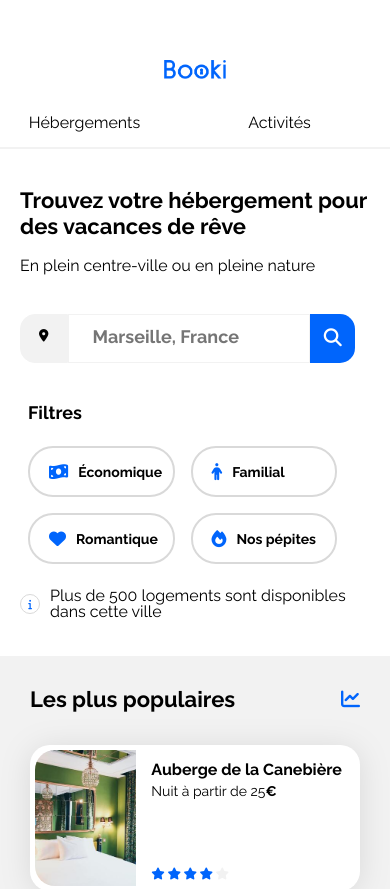
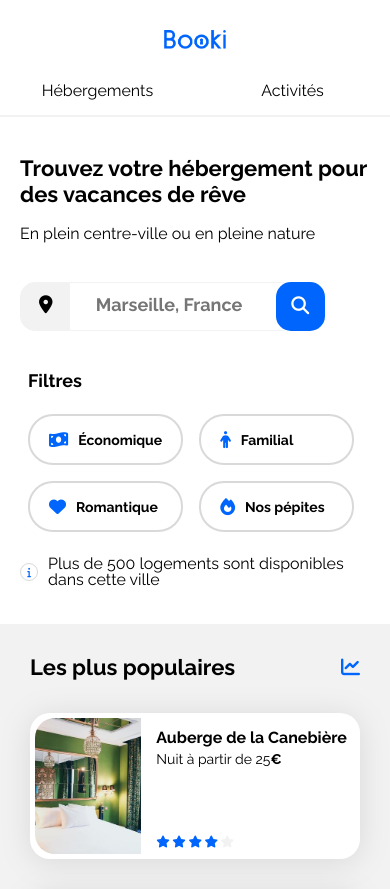
Before and after one commit to JulienAudras/Booki, a plain HTML site: page index.html in a window 390 px wide. Shown: the top 889 px of the page. Drawn offline with Linux system fonts and the light colour scheme; a web font is replaced by a local one.

Commit message:
Booki modif pré-éval 26/04/23

```diff
--- a/css/style.css
+++ b/css/style.css
@@ -1,6 +1,7 @@
 /****** General ***********/
 * {
     font-family: 'Raleway', sans-serif;
+    box-sizing: border-box;
 }
 
 :root {
@@ -9,6 +10,7 @@
     --filter-bg-color: #DEEBFF;
     --card-bg-color: white;
     --filter-border-color:#D9D9D9;
+    --filter-hover-color:#DEEBFF;
     font-size: 10px;
 }
 
@@ -79,6 +81,7 @@ header {
     flex-direction: row;
     justify-content: space-between;
     align-items:baseline;
+    margin-bottom: 60px;
 
 }
 
@@ -86,12 +89,13 @@ header img{
     max-height: 1.9rem;
     max-width: 6.109rem;
     margin-top: 3rem;
+    margin-left: -20px;
 }
 
 header ul{
     list-style: none;
     display: flex;
-    margin:0px;
+    margin:0;
     padding-left:0px
 
 }
@@ -128,7 +132,7 @@ header a:hover{
 
 
 .location{
-    width: 13.26%;
+    width: 12.5%;
     left: 0px;
     top: 0px;
     background: var(--main-bg-color);
@@ -141,12 +145,15 @@ header a:hover{
     position:relative;
     top:1.55rem;
     left:1.8rem;
+    font-size: 1.8rem;
+    padding-top: 0.7rem;
 }
 
 .searchBar input{
     text-align: center;
     font-weight: 700;
     line-height: 2.1rem;
+    width:51.72%;
     border: 1px solid var(--main-bg-color);
 }
 
@@ -157,6 +164,8 @@ header a:hover{
 ::placeholder{
     font-size: 1.8rem;
     opacity: 1;
+    padding:0 65px 0 24px;
+
 
 }
 
@@ -224,7 +233,7 @@ margin-right: 8px;
 }
 
 .filtre:hover{
-    background-color: var(--filter-border-color);
+    background-color: var(--filter-hover-color);
 }
 
 
@@ -315,7 +324,6 @@ margin-right: 8px;
 
 .hebergements-cards .card-content{
     height: 8.3rem;
-    line-height: 0.8rem;
     display: flex;
     flex-direction: column;
     justify-content: space-around;
@@ -324,18 +332,22 @@ margin-right: 8px;
 }
 
 .hebergements-cards .card-content h3{
-    line-height: 1.2rem;
-    margin-top: 20px;
+
+    margin-top: 25px;
+    margin-bottom: 5px;
 }
 
 
 
 .hebergements-cards .card-content p{
    font-size: 1.4rem;
+   margin-bottom: 10px;
+   margin-top:0px;
 }
 
 .hebergements .fa-xs{
     font-size: 1.3rem;
+    margin-bottom: 25px;
 }
 
 
@@ -365,7 +377,7 @@ margin-right: 8px;
     margin-top: 33px;
     box-sizing: border-box;
 }
-/*régler la height en pourcentage dérégle la taille des images et des containers*/
+
 .imgPopulaire{
     width: 33.33%;
     height: 14.4rem;
@@ -464,6 +476,9 @@ footer{
 /* Medium devices (tablets, less/equal than 1024px) */
 @media (max-width: 1024px) {
 
+    header img{
+        margin-left: 0;
+    }
     .filtres{
         display: flex;
         flex-direction: column;
@@ -534,13 +549,16 @@ footer{
 @media (max-width: 767.98px) {
 
     .main-container{
-        padding: 30px 0px 0px 0px ;
+        padding: 0px 0px 0px 0px ;
+        min-width: 100%;
     }
 
     /*header*/
     header{
         flex-direction: column;
         align-items: center;
+        margin-bottom: 0;
+
     }
 
     header img{
@@ -552,6 +570,7 @@ footer{
         width:100%;
         display: flex;
         text-align: center;
+
     }
 
     header li{
@@ -562,11 +581,17 @@ footer{
 
     header a{
         padding-left:0;
+        padding-right: 0;
+
+    }
+
+    header li{
+        border-top: none;
     }
 
     header li:hover{
         border-bottom-color: var(--main-color);
-        border-top: none;
+
     }
 
     /*section 1*/
@@ -574,22 +599,27 @@ footer{
         padding:20px
     }
     .searchBar{
-        width:33.5rem;
+        width: 89.33%;
+        position: relative;
     }
 
     .location {
-        width:14.93%;
+        width: 50px;
+
     }
 
     .searchBar input{
         width:70.44%;
-        padding-left:24px;
+        border-right: none;
     }
-    ::placeholder{
-        text-align: left;
-    }
+
     #searchButton{
-        width:14.63%;
+        width:15.63%;
+        border-radius: 15px;
+        position:inherit;
+        left:-2.5%;
+        min-width: 49px;
+
     }
     #searchButton p{
         display: none;
@@ -598,13 +628,17 @@ footer{
     #searchButton i{
         color: var(--card-bg-color);
         display: block;
+
+
     }
 
     .filtresButtons{
         display: grid;
-        grid-template-columns: 16.25rem 16.25rem;
+        grid-template-columns: 1fr 1fr;
+    }
 
-    }
+
+
 
     .filtre{
         font-weight: 700;
@@ -644,6 +678,16 @@ footer{
     .populaires-cards .card{
         width:100%;
     }
+
+
+    .activitesCard{
+        height:200px;
+    }
+
+    .activitesCard img{
+        height: 141px;
+    }
+
 
     .hebergements-and-populaires .hebergements{
         background-color: var(--card-bg-color);
@@ -710,4 +754,21 @@ footer{
         flex-direction: column;
         gap:30px;
     }
+
+    .bloc{
+        width: 100%;
+    }
 }
+@media (max-width: 374px) {
+
+    .filtre{
+        font-size: 1.1em;
+    }
+
+}
+@media (max-width: 349px) {
+    ::placeholder{
+        font-size: 1.3rem;
+    }
+
+}
--- a/index.html
+++ b/index.html
@@ -31,13 +31,12 @@
             <p>En plein centre-ville ou en pleine nature</p>
             <form class="searchBar">
                 <label class="location">
-                    <i class="fa-solid fa-location-dot fa-lg"></i>
+                    <i class="fa-solid fa-location-dot fa-lg fa-2xl"></i>
                 </label>
                 <input type="text" name="text" class="search" placeholder="Marseille, France">
                     <div id="searchButton">
                         <p>Rechercher</p>
                         <i class="fa-sharp fa-solid fa-magnifying-glass"></i>
-
                     </div>
             </form>
             <div class="filtres">
```
